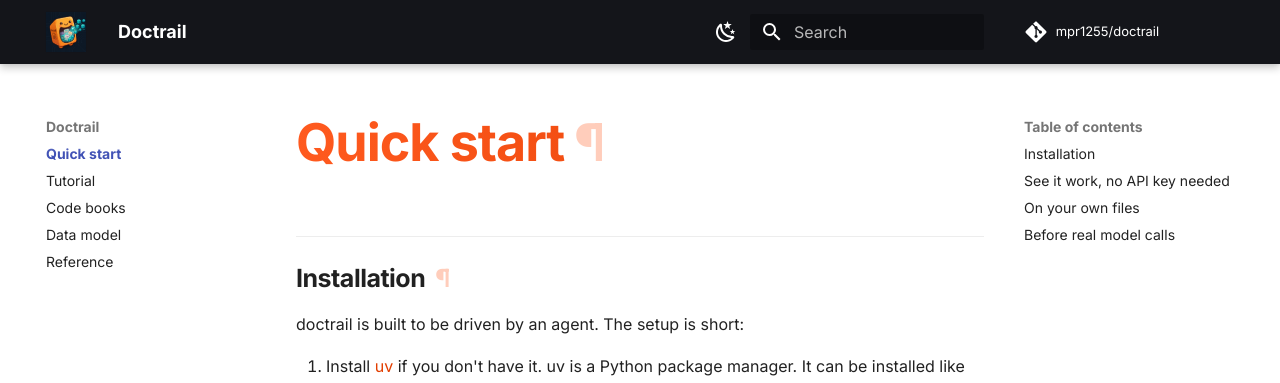
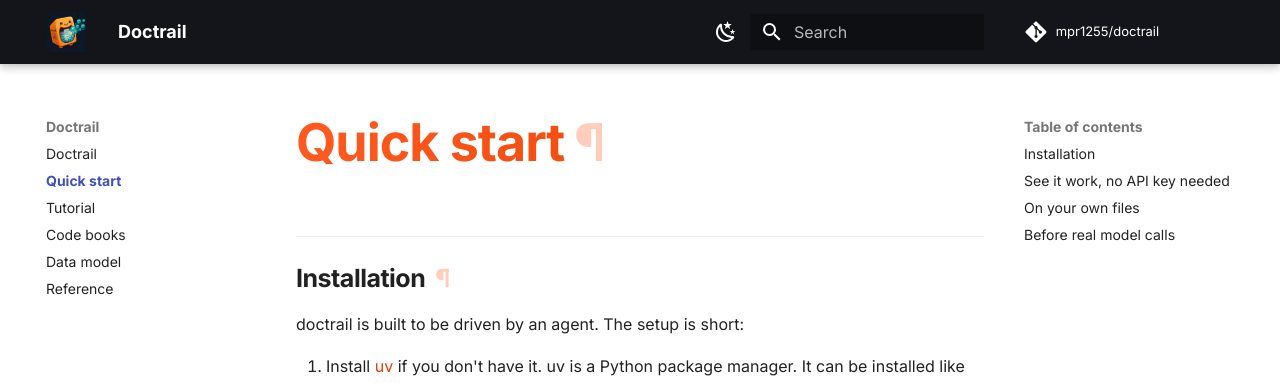
Before and after one commit to mpr1255/doctrail, an MkDocs documentation site: the page built from docs/quickstart.md, in a window 1280 px wide and 1400 px high. Shown: the top 383 px of the window. Built offline with MkDocs 1.6.1 and Material for MkDocs 9.7.7, drawn with Linux system fonts in a browser that asks for light colours; comment, search, counter and statistics services are not loaded.

Commit message:
docs: link docs home in navigation

```diff
--- /dev/null
+++ b/docs/overrides/partials/header.html
@@ -0,0 +1,66 @@
+{% set class = "md-header" %}
+{% if "navigation.tabs.sticky" in features %}
+  {% set class = class ~ " md-header--shadow md-header--lifted" %}
+{% elif "navigation.tabs" not in features %}
+  {% set class = class ~ " md-header--shadow" %}
+{% endif %}
+<header class="{{ class }}" data-md-component="header">
+  <nav class="md-header__inner md-grid" aria-label="{{ lang.t('header') }}">
+    <a href="{{ config.extra.homepage | d(nav.homepage.url, true) | url }}" title="{{ config.site_name | e }}" class="md-header__button md-logo" aria-label="{{ config.site_name }}" data-md-component="logo">
+      {% include "partials/logo.html" %}
+    </a>
+    <label class="md-header__button md-icon" for="__drawer">
+      {% set icon = config.theme.icon.menu or "material/menu" %}
+      {% include ".icons/" ~ icon ~ ".svg" %}
+    </label>
+    <div class="md-header__title" data-md-component="header-title">
+      <div class="md-header__ellipsis">
+        <div class="md-header__topic">
+          <a href="{{ config.extra.homepage | d(nav.homepage.url, true) | url }}" class="md-ellipsis md-header__title-link" aria-label="{{ config.site_name }}">
+            {{ config.site_name }}
+          </a>
+        </div>
+        <div class="md-header__topic" data-md-component="header-topic">
+          <span class="md-ellipsis">
+            {% if page.meta and page.meta.title %}
+              {{ page.meta.title }}
+            {% else %}
+              {{ page.title }}
+            {% endif %}
+          </span>
+        </div>
+      </div>
+    </div>
+    {% if config.theme.palette %}
+      {% if not config.theme.palette is mapping %}
+        {% include "partials/palette.html" %}
+      {% endif %}
+    {% endif %}
+    {% if not config.theme.palette is mapping %}
+      {% include "partials/javascripts/palette.html" %}
+    {% endif %}
+    {% if config.extra.alternate %}
+      {% include "partials/alternate.html" %}
+    {% endif %}
+    {% if "material/search" in config.plugins %}
+      {% set search = config.plugins["material/search"] | attr("config") %}
+      {% if search.enabled %}
+        <label class="md-header__button md-icon" for="__search">
+          {% set icon = config.theme.icon.search or "material/magnify" %}
+          {% include ".icons/" ~ icon ~ ".svg" %}
+        </label>
+        {% include "partials/search.html" %}
+      {% endif %}
+    {% endif %}
+    {% if config.repo_url %}
+      <div class="md-header__source">
+        {% include "partials/source.html" %}
+      </div>
+    {% endif %}
+  </nav>
+  {% if "navigation.tabs.sticky" in features %}
+    {% if "navigation.tabs" in features %}
+      {% include "partials/tabs.html" %}
+    {% endif %}
+  {% endif %}
+</header>
--- a/docs/stylesheets/extra.css
+++ b/docs/stylesheets/extra.css
@@ -3,6 +3,15 @@
 .md-header__button.md-logo svg {
   height: 2rem;
   width: auto;
+}
+
+.md-header__title-link {
+  color: inherit;
+  text-decoration: none;
+}
+
+.md-header__title-link:hover {
+  color: var(--dt-orange);
 }
 
 /* ----------------------------------------------------------------------------
--- a/mkdocs.yml
+++ b/mkdocs.yml
@@ -6,6 +6,7 @@
 
 theme:
   name: material
+  custom_dir: docs/overrides
   logo: assets/mascot.png
   favicon: assets/mascot.png
   font:
@@ -40,6 +41,7 @@
   - stylesheets/extra.css
 
 nav:
+  - Doctrail: index.md
   - Quick start: quickstart.md
   - Tutorial: tutorial.md
   - Code books: yaml.md
```
